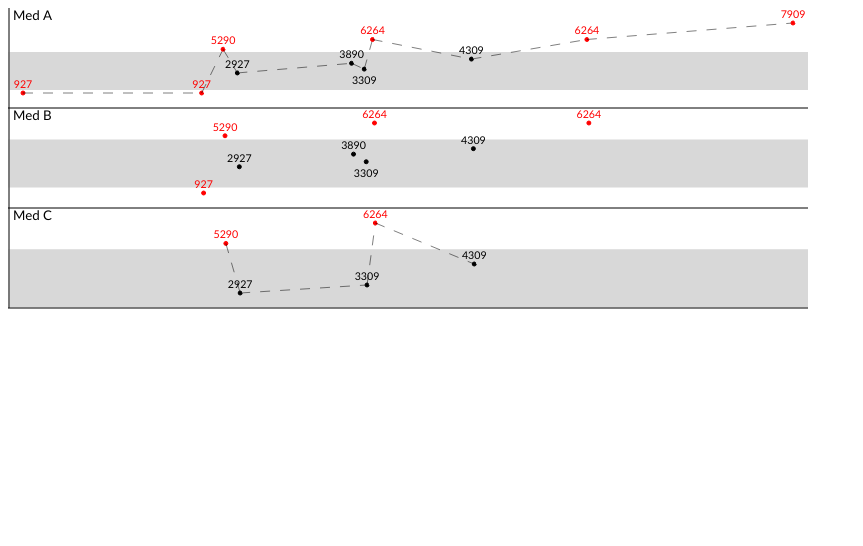
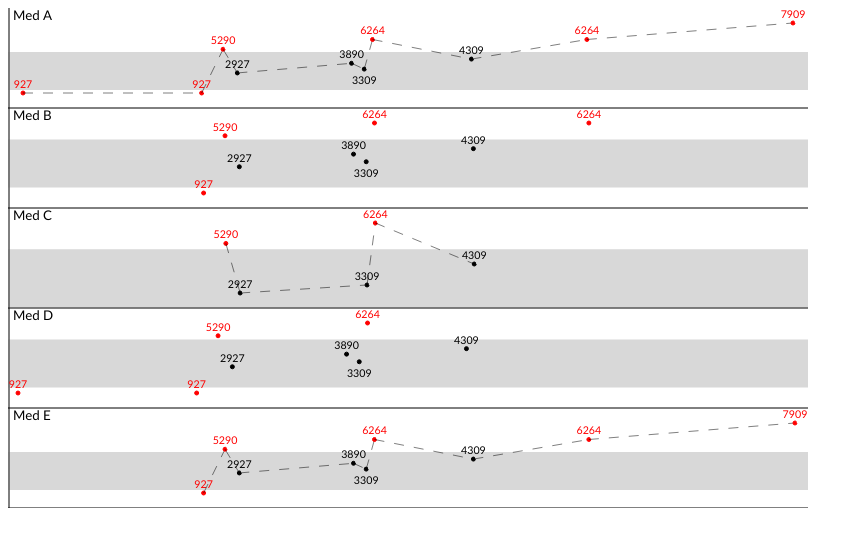
Before and after one commit to daveed42/historical-trends, a plain HTML site: page src/app/index.html in a window 1280 px wide. Shown: the whole page, without its empty margins (0-863 px from the left). Drawn offline with Linux system fonts and the light colour scheme.

Commit message:
Code clean-up and further alignment fix attempt

```diff
--- a/src/app/index.html
+++ b/src/app/index.html
@@ -54,6 +54,35 @@
                                             { y: 5290, x: "2016-09-15T11:33:32.350Z" },
                                             { y: 4309, x: "2016-09-22T10:24:08.741Z" },]
                                 },
+                                {
+                                    title: "Med D",
+                                    code: "1",
+                                    dashedLines: false,
+                                    normalValues: {low: '1000', high: '5009'},
+                                    data: [{ y: 3309, x: "2016-09-19T10:24:08.741Z" },
+                                            { y: 2927, x: "2016-09-15T21:10:06.716Z" },
+                                            { y: 6264, x: "2016-09-19T15:57:56.065Z" },
+                                            { y: 3890, x: "2016-09-19T01:52:22.028Z" },
+                                            { y: 5290, x: "2016-09-15T11:33:32.350Z" },
+                                            { y: 4309, x: "2016-09-22T10:24:08.741Z" },
+                                            { y: 927,  x: "2016-09-14T21:10:06.716Z" },
+                                            { y: 927,  x: "2016-09-09T21:10:06.716Z" },]
+                                },
+                                {
+                                    title: "Med E",
+                                    code: "1",
+                                    dashedLines: true,
+                                    normalValues: {low: '1000', high: '5009'},
+                                    data: [{ y: 3309, x: "2016-09-19T10:24:08.741Z" },
+                                            { y: 2927, x: "2016-09-15T21:10:06.716Z" },
+                                            { y: 6264, x: "2016-09-19T15:57:56.065Z" },
+                                            { y: 3890, x: "2016-09-19T01:52:22.028Z" },
+                                            { y: 5290, x: "2016-09-15T11:33:32.350Z" },
+                                            { y: 7909, x: "2016-10-01T10:24:08.741Z" },
+                                            { y: 4309, x: "2016-09-22T10:24:08.741Z" },
+                                            { y: 927,  x: "2016-09-14T21:10:06.716Z" },
+                                            { y: 6264, x: "2016-09-25T15:57:56.065Z" }]
+                                },
                             ]
                         };
             CanvasChart.render('canvas', dataDef);
--- a/src/app/renderChart.js
+++ b/src/app/renderChart.js
@@ -178,7 +178,7 @@ var CanvasChart = function () {
     var renderData = function(newData, index, offset, width, max, min) {
         console.log("newData", newData);
         var maxAndMins = getMaxAndMins(newData);
-        var xLength = maxAndMins.largestX - maxAndMins.smallestX;
+        var xLength = newData[newData.length-1].x - newData[0].x;
         var yLength = maxAndMins.largestY - maxAndMins.smallestY;
         var a, b, c, d, y;
         var xPos, yPos;
@@ -267,14 +267,14 @@ var CanvasChart = function () {
         {
             if (whole == false)
             {
-                a = newData[i].x - maxAndMins.smallestX;
+                a = newData[i].x - newData[0].x;
                 xPos = (a/xLength)*(width /*- 30*/);
                 b = newData[i].y - maxAndMins.smallestY;
                 yPos = (chartHeight-30) - (b/yLength)*(chartHeight-30);
             }
             else
             {
-                a = newData[i].x - maxAndMins.smallestX;
+                a = newData[i].x - newData[0].x;
                 xPos = (a/xLength)*(width /*- 30*/);
                 b = newData[i].y - maxAndMins.smallestY;
                 yPos = (chartHeight-30) - (b/yLength)*(chartHeight-30);
@@ -319,7 +319,7 @@ var CanvasChart = function () {
 
             if (i != newData.length - 1)
             {
-                c = newData[i+1].x - maxAndMins.smallestX;
+                c = newData[i+1].x - newData[0].x;
                 nextX = (c/xLength)*(width-30);
                 d = newData[i+1].y - maxAndMins.smallestY;
                 nextY = (chartHeight-30) - (d/yLength)*(chartHeight-30);
@@ -428,18 +428,6 @@ var CanvasChart = function () {
     var getMaxAndMins = function (newData) {
         if (newData.length % 2 == 0)
         {
-            //set initial largest and smallest x values
-            if(newData[0].x >= newData[1].x)
-            {
-                var largestX = newData[0].x;
-                var smallestX = newData[1].x;
-            }
-            else
-            {
-                var largestX = newData[1].x;
-                var smallestX = newData[0].x;
-            }
-
             //set initial largest and smallest y values
             if(newData[0].y >= newData[1].y)
             {
@@ -456,41 +444,15 @@ var CanvasChart = function () {
         }
         else
         {
-            var largestX = newData[0].x;
-            var smallestX = newData[0].x;
             var largestY = newData[0].y;
             var smallestY = newData[0].y;
             var i = 1;
             var j = 2;
         }
 
-        //find smallest and largest x and y values in the data set
+        //find smallest and largest y values in the data set
         while (j <= newData.length)
         {
-            //x
-            if (newData[i].x >= newData[j].x)
-            {
-                if (newData[i].x > largestX)
-                {
-                    largestX = newData[i].x;
-                }
-                if (newData[j].x < smallestX)
-                {
-                    smallestX = newData[j].x;
-                }
-            }
-            else
-            {
-                if (newData[i].x < smallestX)
-                {
-                    smallestX = newData[i].x;
-                }
-                if (newData[j].x > largestX)
-                {
-                    largestX = newData[j].x;
-                }
-            }
-
             //y
             if (newData[i].y >= newData[j].y)
             {
@@ -518,8 +480,8 @@ var CanvasChart = function () {
             j+=2;
         }
 
-        console.log(smallestX, smallestY, largestX, largestY);
-        return {smallestX: smallestX, smallestY: smallestY, largestX: largestX, largestY: largestY};
+        console.log(smallestY, largestY);
+        return {smallestY: smallestY, largestY: largestY};
     };
 
     return {
```
